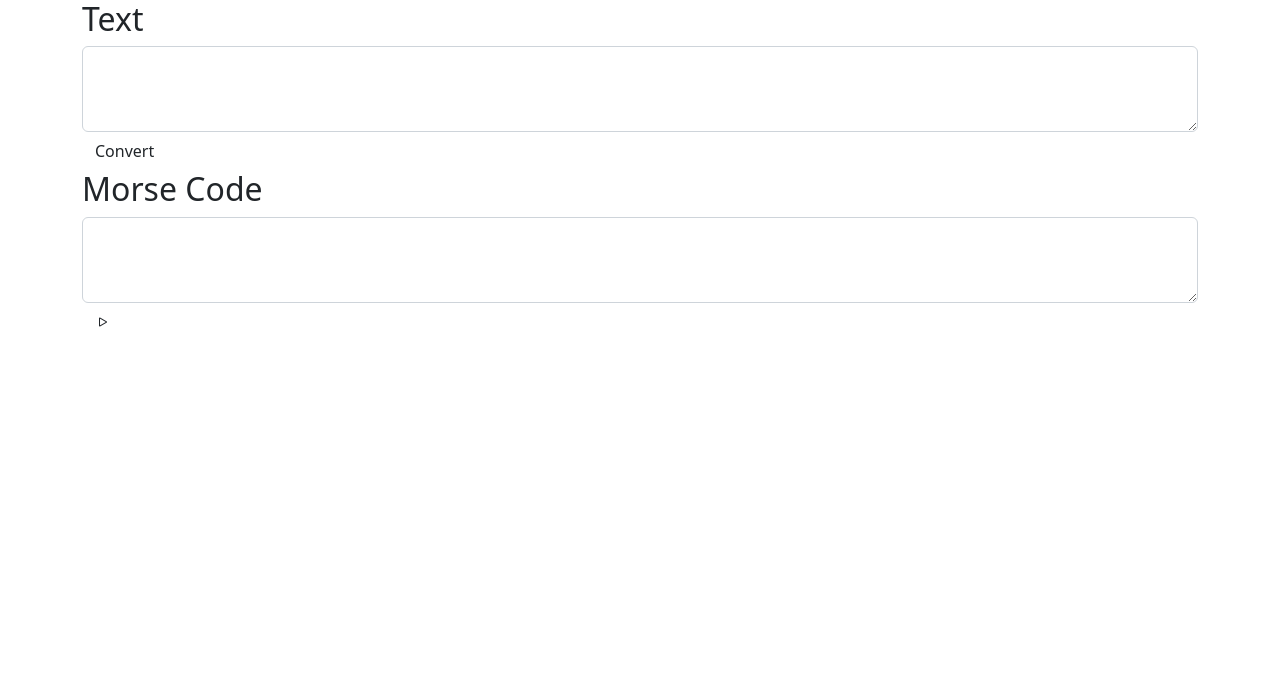
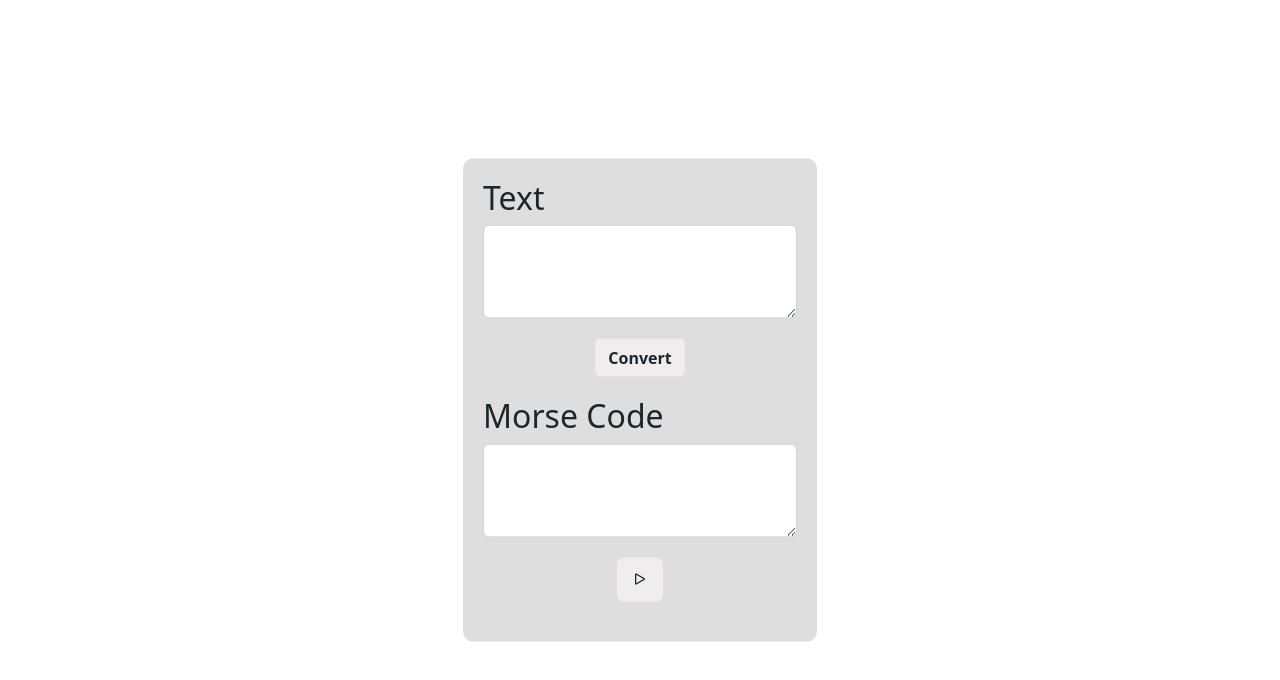
Before and after one commit to DuckOfTheBooBoo/node-python-morse-translator, a website: page templates/index.html in a window 1280 px wide. Drawn offline with nearby package versions, Linux system fonts and the light colour scheme.

Commit message:
CSS on html

```diff
--- a/templates/index.html
+++ b/templates/index.html
@@ -6,7 +6,64 @@
     <meta name="viewport" content="width=device-width, initial-scale=1">
     <link href="https://cdn.jsdelivr.net/npm/bootstrap@5.2.3/dist/css/bootstrap.min.css" rel="stylesheet" integrity="sha384-rbsA2VBKQhggwzxH7pPCaAqO46MgnOM80zW1RWuH61DGLwZJEdK2Kadq2F9CUG65" crossorigin="anonymous">
     <link rel="stylesheet" href="https://cdn.jsdelivr.net/npm/bootstrap-icons@1.10.4/font/bootstrap-icons.css">
-    <link rel="stylesheet" href="static/style.css">
+    <!-- <link rel="stylesheet" href="../static/style.css"> -->
+
+    <style>
+        .container {
+            width: -moz-fit-content; /* Firefox */
+            width: -webkit-fit-content; /* Safari and Chrome */
+            width: fit-content;
+            height: -moz-fit-content;
+            height: -webkit-fit-content;
+            height: fit-content;
+            background-color: rgb(222, 222, 222);
+            padding: 20px;
+
+            position: absolute;
+            top: 50%;
+            left: 50%;
+            transform: translate(-50%, -50%);
+
+            border-radius: 10px;
+        }
+
+        .container textarea {
+            width: 100%;
+            height: 100%;
+            box-sizing: border-box;
+            padding: 10px;
+        }
+
+        .container h2 {
+            text-align: left;
+        }
+
+        .btn-convert {
+            text-align: center;
+        }
+
+        .btn-play {
+            text-align: center;
+        }
+
+        .btn-convert button {
+            font-weight: bold;
+            background-color: rgb(239, 237, 237);
+            width: fit-content;
+            height: fit-content;
+            margin-top: 20px;
+            margin-bottom: 20px;
+        }
+
+        .btn-play button {
+            background-color: rgb(239, 237, 237);
+            width: fit-content;
+            height: fit-content;
+            margin-top: 20px;
+            margin-bottom: 20px;
+            font-size: 20px;
+        }
+    </style>
     <title>Morse Code Translator</title>
 </head>
 <body>
@@ -14,12 +71,12 @@
         <div class="text-container">
             <h2>Text</h2>
             <div class="form-outline">
-                <textarea class="form-control" cols="30" rows="3"></textarea>
+                <textarea class="form-control" cols="30" rows="3" id="txta-text"></textarea>
             </div>
         </div>
 
         <div class="btn-convert">
-            <button class="btn convert">Convert</button>
+            <button class="btn convert" id="btn-convert">Convert</button>
         </div>
 
         <div class="morse-container">
@@ -30,11 +87,11 @@
             </div>
 
             <div class="form-outline">
-                <textarea class="form-control" cols="30" rows="3"></textarea>
+                <textarea class="form-control" cols="30" rows="3" id="txta-morse"></textarea>
             </div>
 
             <div class="btn-play">
-                <button class="btn play"><span class="bi bi-play"></span></button>
+                <button class="btn play" id="btn-play"><span class="bi bi-play"></span></button>
             </div>
         </div>
 
```
